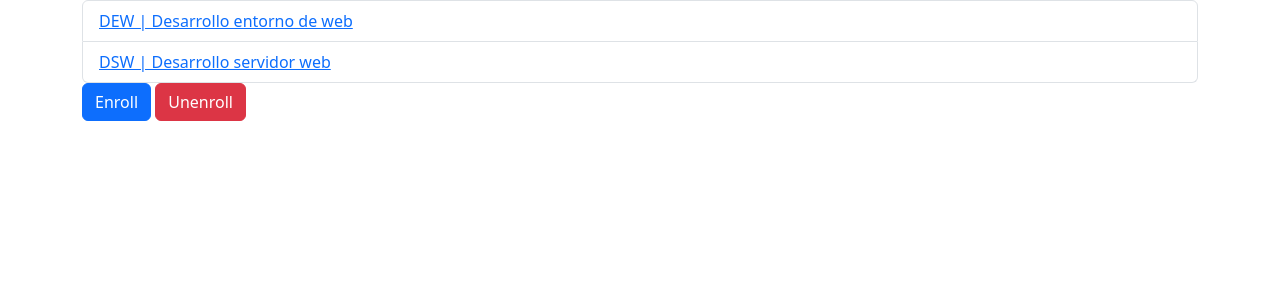
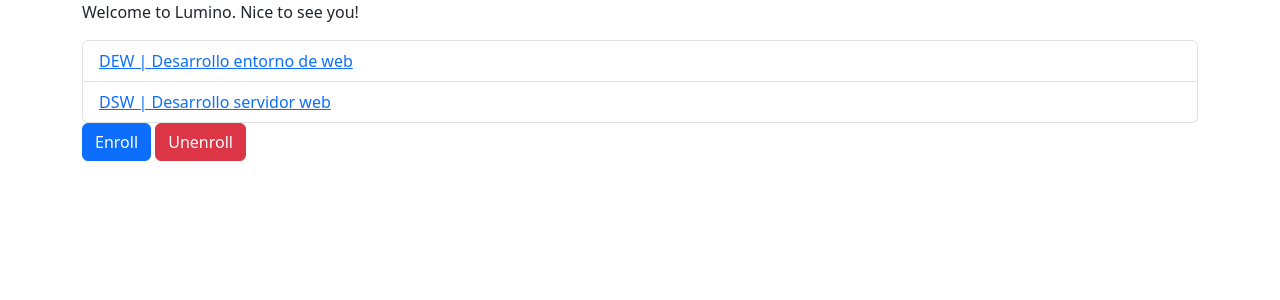
Before and after one commit to David-Luis-Mora/Lumino, a Django app: page /subjects/ in a window 1280 px wide. Shown: the part 56-356 px from the top of the page. Run offline with Django 5.2, Linux system fonts and the light colour scheme; a user stored in the database is signed in; data comes from the database, SQL or seed files in the repository; some libraries are stand-ins or nearby versions.

Commit message:
test pasado

```diff
--- a/lumino/subjects/templates/subjects/subject_list.html
+++ b/lumino/subjects/templates/subjects/subject_list.html
@@ -6,6 +6,7 @@
 {% include "shared/navbar.html" %}
 {% endblock navbar %}
 {% block content %}
+<p>Welcome to Lumino. Nice to see you!</p>
 <ul class="list-group">
     {% for subject in subjects %}
         <li class="list-group-item"><a href="{% url 'subjects:subject-detail' subject.code %}">{{subject.code}} | {{ subject.name }}</a></li>
```
Also changed, not shown: lumino/subjects/views.py (+6 -6 lines).
